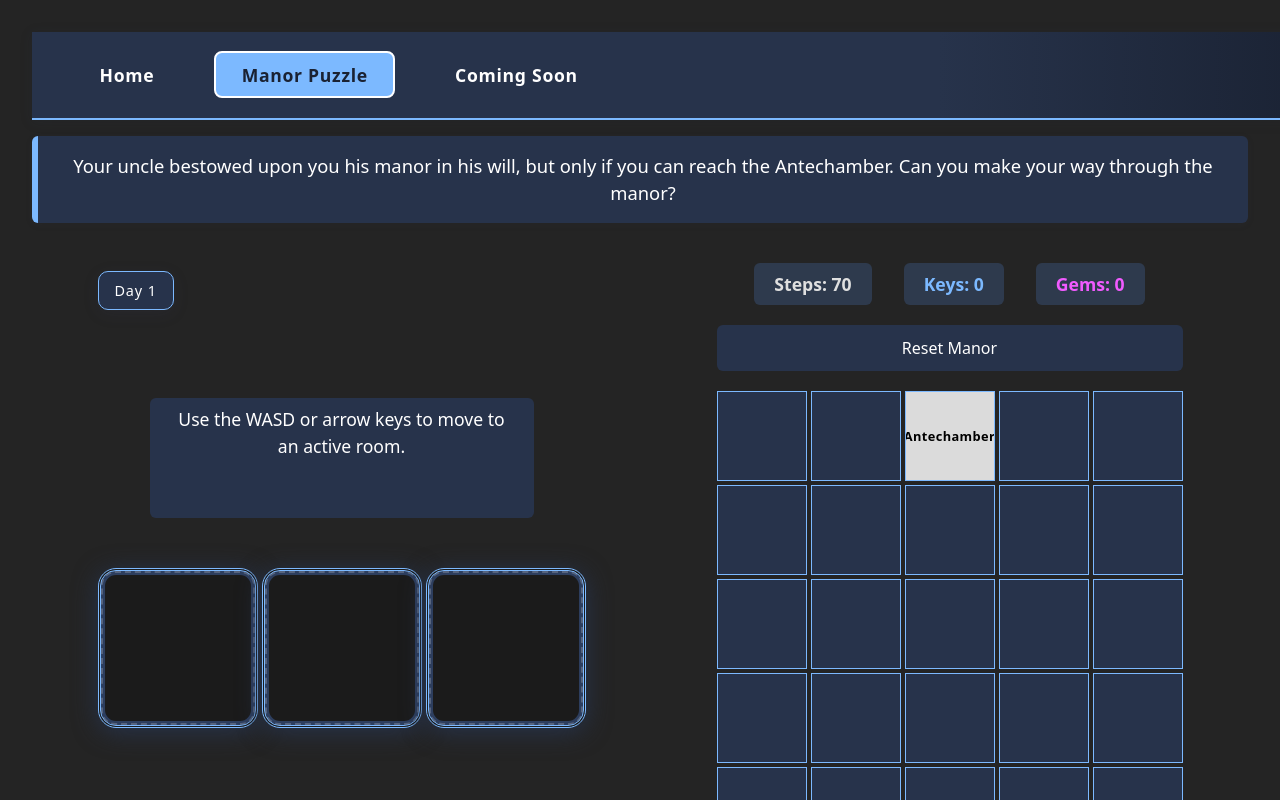
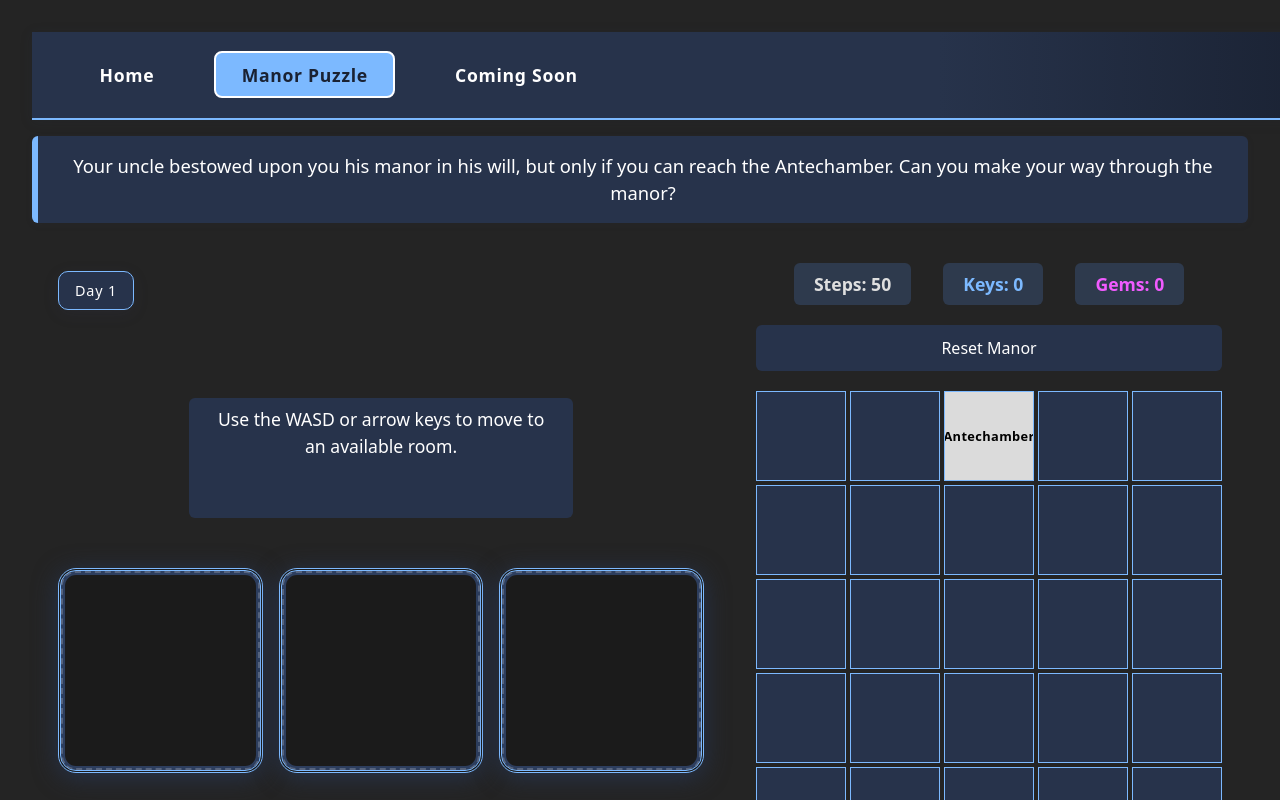
Before and after one commit to JasonMTarka/react-vite-portfolio, a React (Vite) app: page / in a window 1280 px wide. Both pictures are taken after a click on the button "Manor Puzzle". Shown: the top 800 px of the page. Built offline with nearby package versions, Linux system fonts and the light colour scheme.

Commit message:
Improved door logic, game balance

```diff
--- a/src/CSS/Puzzle/Puzzle.css
+++ b/src/CSS/Puzzle/Puzzle.css
@@ -3,8 +3,8 @@
   --blueprint-blue: #27334b;
   --gem-purple: #f15bff;
   --room-size: clamp(60px, 8vw, 90px);
-  --blueprint-size: clamp(120px, 15vw, 160px);
-  --door-style: 8px solid #10002b !important;
+  --blueprint-size: clamp(160px, 16vw, 210px);
+  --door-style: 8px solid #16003b !important;
 }
 
 .puzzle-explain {
@@ -259,7 +259,7 @@
   justify-content: center;
   align-items: center;
   height: var(--blueprint-size);
-  margin-top: calc(50px * 1); /* Center with 5th row (0-based index) */
+  margin-top: calc(50px * 1);
 }
 
 .choice-cell {
@@ -273,10 +273,11 @@
   border: 3px double var(--blueprint-lightblue);
   box-shadow: 0 4px 24px var(--blueprint-blue), 0 0 0 4px #2d3e5e inset;
   box-sizing: border-box;
-  margin-right: 4px;
+  margin-right: 1rem;
   border-radius: 18px;
   position: relative;
   overflow: hidden;
+  padding-top: 2.2em;
 }
 
 .choice-cell::before {
@@ -296,17 +297,25 @@
   margin-right: 0;
 }
 
+.choice-cell:hover {
+  background: #30405f;
+}
+
 .blueprint-title {
-  font-size: clamp(0.8rem, 2.2vw, 1.2rem);
+  position: absolute;
+  top: 0;
+  left: 0;
+  width: 100%;
+  padding-top: 0.2rem;
+  font-size: clamp(1rem, 2.2vw, 1.5rem);
   font-weight: bold;
   color: #4394ff;
-  margin-bottom: 0.25rem;
   letter-spacing: 0.05em;
   text-align: center;
 }
 
 .gem-cost {
-  font-size: clamp(0.75rem, 1.5vw, 1rem);
+  font-size: clamp(1rem, 1.5vw, 1.3rem);
   font-weight: bold;
   color: var(--gem-purple);
   margin-bottom: 0.25rem;
@@ -318,12 +327,23 @@
   display: flex;
   justify-content: center;
   gap: 0.5rem;
-  margin-top: 0.5rem;
   font-size: clamp(2rem, 5vw, 3rem);
   color: #7cb9ff;
   text-shadow: 1px 1px 2px #222, 0 0 8px #0000005d;
   font-weight: bold;
   letter-spacing: 0.2em;
+}
+
+.blueprint-keys {
+  color: var(--blueprint-lightblue);
+  font-weight: 500;
+  font-size: clamp(1rem, 1.5vw, 1.3rem);
+}
+
+.blueprint-gems {
+  color: var(--gem-purple);
+  font-weight: 500;
+  font-size: clamp(1rem, 1.5vw, 1.3rem);
 }
 
 .room-name {
@@ -364,24 +384,9 @@
   font-weight: bold;
   height: 1.8em;
   min-height: 1.2em;
-  margin-top: 0.1em;
   pointer-events: none;
   user-select: none;
 }
-
-/*
-.door-up {
-  border-top: var(--door-style);
-}
-.door-down {
-  border-bottom: var(--door-style);
-}
-.door-left {
-  border-left: var(--door-style);
-}
-.door-right {
-  border-right: var(--door-style);
-} */
 
 /* TODO
 @media (prefers-color-scheme: light) {
--- a/src/Components/Puzzle/ChoiceBox.tsx
+++ b/src/Components/Puzzle/ChoiceBox.tsx
@@ -1,5 +1,5 @@
 import type { Blueprint } from "./types";
-import { arrowDisplay } from "./puzzleUtil";
+import { arrowDisplay, removePlural } from "./puzzleUtil";
 
 const ChoiceBox = ({
   blueprint,
@@ -18,6 +18,63 @@ const ChoiceBox = ({
     handleClick(blueprint);
   };
 
+  const showTitle = () => {
+    if (!blueprint) {
+      return;
+    }
+    return (
+      <div className="blueprint-title">{blueprint ? blueprint.name : ""}</div>
+    );
+  };
+
+  const showCost = () => {
+    if (!blueprint?.cost) {
+      return "";
+    }
+    return <div className="gem-cost">{`Gem cost: ${blueprint.cost}`}</div>;
+  };
+
+  const showArrows = () => {
+    if (!blueprint) {
+      return;
+    }
+    return (
+      <div className="arrows">
+        {blueprint.directions.map((dir) => {
+          return arrowDisplay[dir];
+        })}
+      </div>
+    );
+  };
+
+  const showResources = () => {
+    if (!active) {
+      return "";
+    }
+    const { gems, keys } = blueprint;
+
+    return (
+      <div>
+        {gems ? (
+          <span className="blueprint-resources blueprint-gems">{`+${gems} ${removePlural(
+            "Gems",
+            gems
+          )} `}</span>
+        ) : (
+          ""
+        )}
+        {keys ? (
+          <span className="blueprint-resources blueprint-keys">{`+${keys} ${removePlural(
+            "Keys",
+            keys
+          )} `}</span>
+        ) : (
+          ""
+        )}
+      </div>
+    );
+  };
+
   return (
     <div
       className={"choice-cell " + (!active ? "inactive-choice-cell" : "")}
@@ -25,15 +82,10 @@ const ChoiceBox = ({
       onMouseEnter={highlightSurroundingRooms}
       onMouseLeave={removeArrows}
     >
-      <div className="blueprint-title">{blueprint ? blueprint.name : ""}</div>
-      <div className="gem-cost">
-        {blueprint?.cost ? "Gem cost: " + blueprint.cost : ""}
-      </div>
-      <div className="arrows">
-        {blueprint?.directions.map((dir) => {
-          return arrowDisplay[dir];
-        })}
-      </div>
+      {showTitle()}
+      {showCost()}
+      {showArrows()}
+      {showResources()}
     </div>
   );
 };
--- a/src/Components/Puzzle/Puzzle.tsx
+++ b/src/Components/Puzzle/Puzzle.tsx
@@ -11,7 +11,11 @@ import {
   STARTING_RESOURCES,
   REVERSED_DIRECTIONS,
 } from "./constants";
-import { getRandomBlueprints, resetBlueprints } from "./blueprints";
+import {
+  getDoorDirections,
+  getRandomBlueprints,
+  resetBlueprints,
+} from "./blueprints";
 import ChoiceBox from "./ChoiceBox";
 import type { Blueprint, Direction, ManorData, RoomId } from "./types";
 import {
@@ -118,7 +122,11 @@ const Puzzle: React.FC = () => {
         setChoicesActive(true);
         setDraftingDir(direction);
         setOpeningRoom(roomId);
-        setChoices(getRandomBlueprints());
+        const randomBlueprints = getRandomBlueprints();
+        randomBlueprints.forEach((blueprint) => {
+          blueprint.directions = getDoorDirections(blueprint.doors, direction);
+        });
+        setChoices(randomBlueprints);
       };
 
       const status = manorState[roomId].status;
--- a/src/Components/Puzzle/blueprints.ts
+++ b/src/Components/Puzzle/blueprints.ts
@@ -1,4 +1,4 @@
-import { COLORS, DIRECTIONS } from "./constants";
+import { COLORS, DIRECTIONS, REVERSED_DIRECTIONS } from "./constants";
 import type { Blueprint, Color, Direction } from "./types";
 
 export const getRandomBlueprints = (): Blueprint[] => {
@@ -23,19 +23,13 @@ export const getRandomBlueprints = (): Blueprint[] => {
   return [selectedZero, ...rest.slice(0, 2)];
 };
 
-const addBlueprintProperties = (
-  name: string,
-  cost: number,
-  draftable: boolean,
-  color: Color,
-  message: string,
-  keys = 0,
-  gems = 0,
-  doors = 0
-) => {
 // Returns a random array of unique arrow directions up to the number of doors (max 4),
 // but the final array is always sorted as ["left", "up", "down", "right"]
-  function getArrowDirections(doors: number): Direction[] {
+export const getDoorDirections = (
+  doors: number,
+  draftingDir: Direction
+): Direction[] => {
+  // Filter out the opposite of drafting direction so door does not loop back into itself
   const allDirections: Direction[] = [
     DIRECTIONS.left,
     DIRECTIONS.left,
@@ -45,7 +39,7 @@ const addBlueprintProperties = (
     DIRECTIONS.down,
     DIRECTIONS.right,
     DIRECTIONS.right,
-    ];
+  ].filter((dir) => dir !== REVERSED_DIRECTIONS[draftingDir]);
   const count = Math.min(doors, 4);
   // Shuffle and pick random directions
   const shuffled = allDirections.slice().sort(() => 0.5 - Math.random());
@@ -63,10 +57,19 @@ const addBlueprintProperties = (
     DIRECTIONS.down,
     DIRECTIONS.right,
   ].filter((dir) => selected.includes(dir));
-  }
+};
 
-  const directions = getArrowDirections(doors);
-
+const addBlueprintProperties = (
+  name: string,
+  cost: number,
+  draftable: boolean,
+  color: Color,
+  message: string,
+  keys = 0,
+  gems = 0,
+  doors = 0,
+  directions: Direction[] = []
+) => {
   return {
     name: name,
     cost: cost,
@@ -88,7 +91,7 @@ export const BLUEPRINTS: Record<string, Blueprint> = {
     COLORS.blue,
     "You find a cozy parlor with three locked chests and a wind-up key.",
     0,
-    3,
+    2,
     1
   ),
   security: addBlueprintProperties(
@@ -97,7 +100,7 @@ export const BLUEPRINTS: Record<string, Blueprint> = {
     true,
     COLORS.blue,
     "You find a security room with a vast array of monitors.",
-    0,
+    1,
     0,
     2
   ),
@@ -128,7 +131,7 @@ export const BLUEPRINTS: Record<string, Blueprint> = {
     COLORS.purple,
     "You find a quiet bedroom with a soft bed and a postcard from a town called 'Reddington' on a desk.",
     0,
-    0,
+    1,
     1
   ),
   billiard_room: addBlueprintProperties(
@@ -137,7 +140,7 @@ export const BLUEPRINTS: Record<string, Blueprint> = {
     true,
     COLORS.blue,
     "You stumble upon a billiard room with an odd-looking dartboard in the corner.",
-    2,
+    1,
     0,
     1
   ),
@@ -147,8 +150,8 @@ export const BLUEPRINTS: Record<string, Blueprint> = {
     true,
     COLORS.purple,
     "You enter a soothing boudoir with an out-of-place large, locked safe.",
+    0,
     1,
-    0,
     1
   ),
   chapel: addBlueprintProperties(
@@ -177,7 +180,7 @@ export const BLUEPRINTS: Record<string, Blueprint> = {
     true,
     COLORS.blue,
     "You find yourself at a coat check, though peeking behind the counter you suspect that more than coats being kept here.",
-    0,
+    2,
     0,
     0
   ),
@@ -188,7 +191,7 @@ export const BLUEPRINTS: Record<string, Blueprint> = {
     COLORS.yellow,
     "You're surprised to find that the manor has it's own commissary for the staff.  Where are they anyway?",
     0,
-    0,
+    2,
     1
   ),
   corridor: addBlueprintProperties(
@@ -197,7 +200,7 @@ export const BLUEPRINTS: Record<string, Blueprint> = {
     true,
     COLORS.orange,
     "A long, narrow corridor.",
-    0,
+    1,
     0,
     1
   ),
@@ -268,7 +271,7 @@ export const BLUEPRINTS: Record<string, Blueprint> = {
     COLORS.purple,
     "A bedroom for guests.",
     0,
-    0,
+    1,
     0
   ),
   kitchen: addBlueprintProperties(
@@ -277,7 +280,7 @@ export const BLUEPRINTS: Record<string, Blueprint> = {
     true,
     COLORS.yellow,
     "A kitchen with modern appliances.",
-    0,
+    1,
     0,
     1
   ),
@@ -288,7 +291,7 @@ export const BLUEPRINTS: Record<string, Blueprint> = {
     COLORS.blue,
     "A laboratory with bubbling potions.",
     0,
-    0,
+    1,
     1
   ),
   lavatory: addBlueprintProperties(
@@ -318,7 +321,7 @@ export const BLUEPRINTS: Record<string, Blueprint> = {
     COLORS.purple,
     "A nursery with toys and a crib.",
     0,
-    0,
+    2,
     0
   ),
   observatory: addBlueprintProperties(
@@ -328,7 +331,7 @@ export const BLUEPRINTS: Record<string, Blueprint> = {
     COLORS.blue,
     "A room with a telescope for stargazing.",
     0,
-    0,
+    1,
     1
   ),
   office: addBlueprintProperties(
@@ -337,7 +340,7 @@ export const BLUEPRINTS: Record<string, Blueprint> = {
     true,
     COLORS.blue,
     "A quiet office with a large desk.",
-    0,
+    1,
     0,
     1
   ),
@@ -347,7 +350,7 @@ export const BLUEPRINTS: Record<string, Blueprint> = {
     true,
     COLORS.blue,
     "A pantry full of food supplies.",
-    0,
+    1,
     0,
     1
   ),
@@ -356,10 +359,20 @@ export const BLUEPRINTS: Record<string, Blueprint> = {
     2,
     true,
     COLORS.orange,
-    "You find yourself at a small room with a single bookcase and several conspicously brightly colored books.  Pulling one of them reveals a hidden door behind the bookcase, painted the same color as the book you chose.",
+    "You find yourself at a central passageway used by manor staff to move around quickly.  You find doors in all directions.",
     0,
     0,
     3
+  ),
+  secretPassage: addBlueprintProperties(
+    "Secret Passage",
+    1,
+    true,
+    COLORS.orange,
+    "You find yourself at a small room with a single bookcase and several conspicously brightly colored books.  Pulling one of them reveals a hidden door behind the bookcase, painted the same color as the book you chose.",
+    1,
+    0,
+    1
   ),
   patio: addBlueprintProperties(
     "Patio",
@@ -378,7 +391,7 @@ export const BLUEPRINTS: Record<string, Blueprint> = {
     COLORS.blue,
     "You enter a colorful room full of toys, games, and a mysterious fortune-telling machine named 'Alzara'.",
     0,
-    0,
+    1,
     1
   ),
   spare_room: addBlueprintProperties(
@@ -408,7 +421,7 @@ export const BLUEPRINTS: Record<string, Blueprint> = {
     COLORS.green,
     "You open the door and find yourself at a terrace overlooking the exterior of the manor.",
     0,
-    0,
+    1,
     1
   ),
   the_pool: addBlueprintProperties(
@@ -427,7 +440,7 @@ export const BLUEPRINTS: Record<string, Blueprint> = {
     true,
     COLORS.blue,
     "You find a small room with a single breaker box.  Opening it, you find switches for the Darkroom, the Garage, the Gymnasium.",
-    0,
+    1,
     0,
     0
   ),
@@ -469,7 +482,8 @@ export const BLUEPRINTS: Record<string, Blueprint> = {
     "You've landed at a grand entrance hall with highly polished floors and three awaiting doors.",
     0,
     0,
-    4
+    4,
+    Object.keys(DIRECTIONS) as Direction[]
   ),
   antechamber: addBlueprintProperties(
     "Antechamber",
@@ -479,7 +493,8 @@ export const BLUEPRINTS: Record<string, Blueprint> = {
     "You've reached the fabled antechamber, a room with stark marble walls and featureless barring a single pedastal in the center with a letter: you've inherited the manor!  But looking to the north, you see a final locked door.  Is there more to come?",
     0,
     0,
-    4
+    4,
+    Object.keys(DIRECTIONS) as Direction[]
   ),
 };
 
--- a/src/Components/Puzzle/constants.ts
+++ b/src/Components/Puzzle/constants.ts
@@ -33,7 +33,7 @@ export const RESOURCES: Record<Resource, Resource> = {
 };
 
 export const STARTING_RESOURCES: Record<Resource, number> = {
-  steps: 70,
+  steps: 50,
   gems: 0,
   keys: 0,
 };
--- a/src/Components/Puzzle/messages.ts
+++ b/src/Components/Puzzle/messages.ts
@@ -6,7 +6,7 @@ const MESSAGES = {
   selectRoom: "Select a room to place:",
   chooseBeforeMove: "You need to choose a blueprint before you can move.",
   noDoor: "There's no door there!",
-  explainMovement: "Use the WASD or arrow keys to move to an active room.",
+  explainMovement: "Use the WASD or arrow keys to move to an available room.",
   reachedAntechamber:
     "You've reached the fabled Antechamber, a room with stark and featureless marble walls, with only a single pedastal in the center with a letter: you've inherited the manor!  But looking to the north, you see a final locked door.  Is there more to come?",
   explainReset: "Press the 'Reset Manor' button to play again.",
```
Lines whose indentation alone changed are shown as unchanged.
